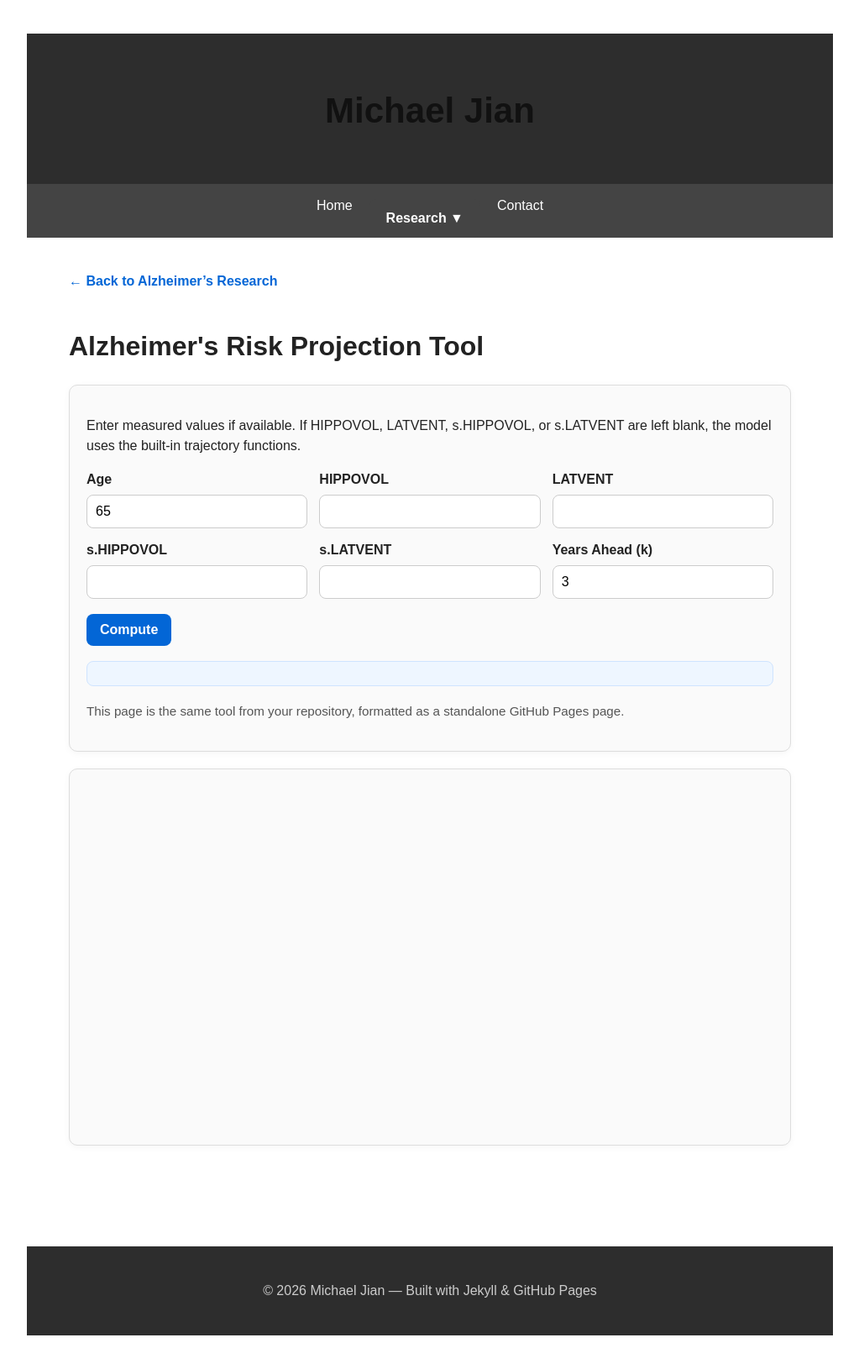
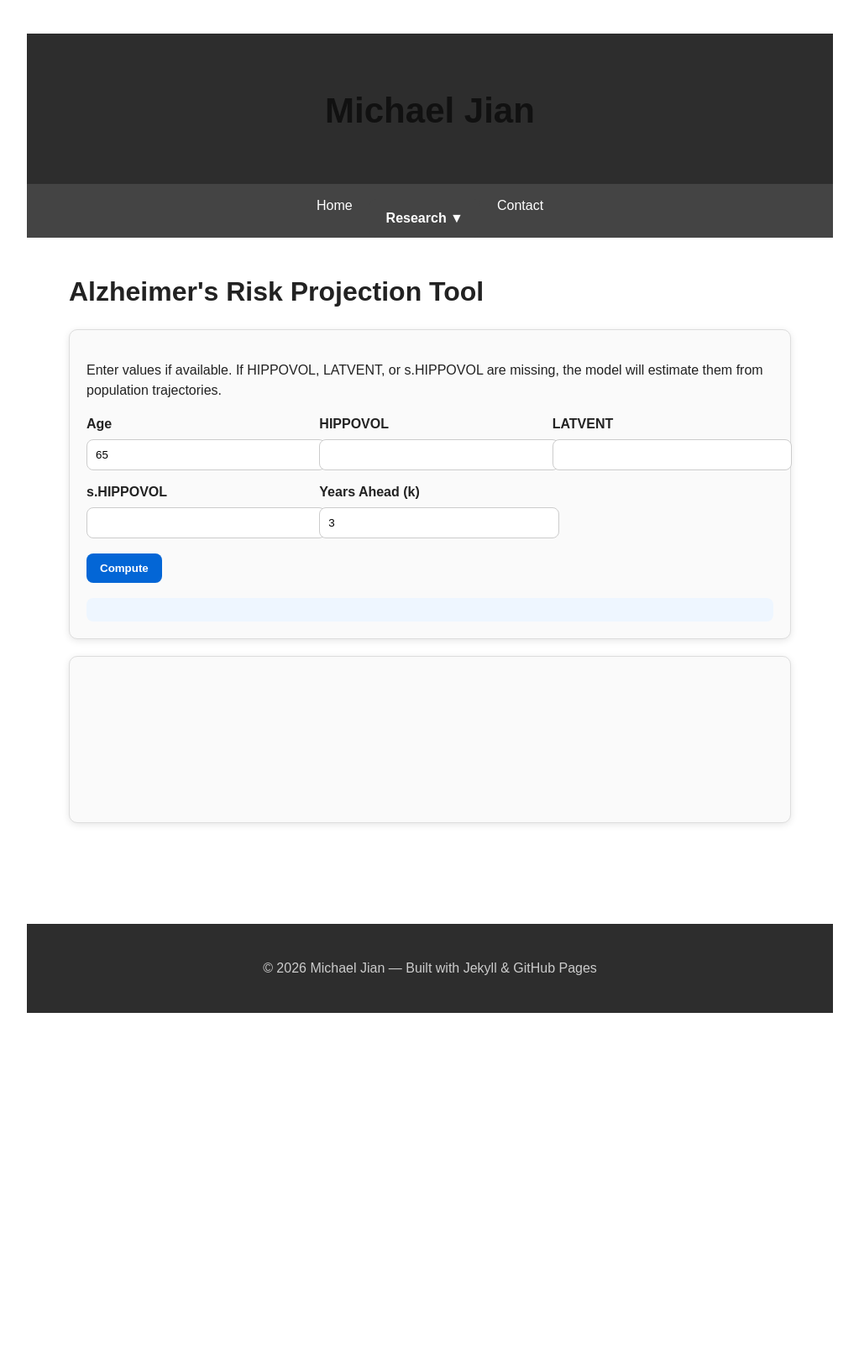
Before and after one commit to mcjian09/mcjian09.github.io, a Jekyll site: the page built from alzheimers-risk-tool.md, in a window 1280 px wide. Shown: the whole page at 84% size, without its empty margins (128-1151 px from the left). Built offline with Jekyll 4.4.1, drawn with Linux system fonts in a browser that asks for light colours; after the commit the page ends 1246 px from its top, so only the background shows below that; part of the change alters nothing that is shown.

Commit message:
Update alzheimers-risk-tool.md

```diff
--- a/alzheimers-risk-tool.md
+++ b/alzheimers-risk-tool.md
@@ -5,6 +5,7 @@ permalink: /alzheimers-risk-tool/
 ---
 
 <script src="https://cdn.jsdelivr.net/npm/chart.js"></script>
+
 <style>
   body {
     font-family: Arial, sans-serif;
@@ -16,20 +17,8 @@ permalink: /alzheimers-risk-tool/
     background: #fff;
   }
 
-  h1, h2, h3 {
+  h1 {
     color: #111;
-  }
-
-  .back-link {
-    display: inline-block;
-    margin-bottom: 20px;
-    color: #0366d6;
-    text-decoration: none;
-    font-weight: 600;
-  }
-
-  .back-link:hover {
-    text-decoration: underline;
   }
 
   .card {
@@ -38,7 +27,6 @@ permalink: /alzheimers-risk-tool/
     padding: 20px;
     margin: 20px 0;
     background: #fafafa;
-    box-shadow: 0 2px 8px rgba(0, 0, 0, 0.04);
   }
 
   .grid {
@@ -55,19 +43,16 @@ permalink: /alzheimers-risk-tool/
 
   .field input {
     width: 100%;
-    box-sizing: border-box;
     padding: 10px;
+    border-radius: 8px;
     border: 1px solid #ccc;
-    border-radius: 8px;
-    font-size: 1rem;
   }
 
   button {
     margin-top: 18px;
     padding: 10px 16px;
-    font-size: 1rem;
     font-weight: 600;
-    color: #fff;
+    color: white;
     background: #0366d6;
     border: none;
     border-radius: 8px;
@@ -83,12 +68,6 @@ permalink: /alzheimers-risk-tool/
     padding: 14px;
     border-radius: 8px;
     background: #eef6ff;
-    border: 1px solid #cfe4ff;
-  }
-
-  .note {
-    color: #555;
-    font-size: 0.95rem;
   }
 
   .chart-wrap {
@@ -96,64 +75,52 @@ permalink: /alzheimers-risk-tool/
   }
 </style>
 
-<a class="back-link" href="{{ '/alzheimers/' | relative_url }}">&larr; Back to Alzheimer's Research</a>
-
 <h1>Alzheimer's Risk Projection Tool</h1>
 
 <div class="card">
   <p>
-    Enter measured values if available. If HIPPOVOL, LATVENT, s.HIPPOVOL, or s.LATVENT
-    are left blank, the model uses the built-in trajectory functions.
+    Enter values if available. If HIPPOVOL, LATVENT, or s.HIPPOVOL are missing,
+    the model will estimate them from population trajectories.
   </p>
 
   <div class="grid">
     <div class="field">
-      <label for="age">Age</label>
-      <input id="age" type="number" step="any" value="65">
+      <label>Age</label>
+      <input id="age" type="number" value="65">
     </div>
 
     <div class="field">
-      <label for="H">HIPPOVOL</label>
-      <input id="H" type="number" step="any">
+      <label>HIPPOVOL</label>
+      <input id="H" type="number">
     </div>
 
     <div class="field">
-      <label for="L">LATVENT</label>
-      <input id="L" type="number" step="any">
+      <label>LATVENT</label>
+      <input id="L" type="number">
     </div>
 
     <div class="field">
-      <label for="sH">s.HIPPOVOL</label>
-      <input id="sH" type="number" step="any">
+      <label>s.HIPPOVOL</label>
+      <input id="sH" type="number">
     </div>
 
     <div class="field">
-      <label for="sL">s.LATVENT</label>
-      <input id="sL" type="number" step="any">
-    </div>
-
-    <div class="field">
-      <label for="k">Years Ahead (k)</label>
-      <input id="k" type="number" step="1" value="3">
+      <label>Years Ahead (k)</label>
+      <input id="k" type="number" value="3">
     </div>
   </div>
 
   <button onclick="compute()">Compute</button>
 
-  <h3 id="output"></h3>
-  <p class="note">
-    This page is the same tool from your repository, formatted as a standalone GitHub Pages page.
-  </p>
+  <div id="output"></div>
 </div>
 
 <div class="card chart-wrap">
-  <canvas id="chart" width="600" height="400"></canvas>
+  <canvas id="chart"></canvas>
 </div>
 
 <script>
 // ===== MODEL COEFFICIENTS =====
-
-// replace these with YOUR values
 const beta = {
   H: -1800,
   sH: -7400,
@@ -162,93 +129,98 @@ const beta = {
   age: -0.002
 };
 
-// trajectory models (example — replace with your fitted ones)
-function H_mean(age) { return 0.005 - 0.00002 * age + 0.0000002 * age * age; }
-function L_mean(age) { return 0.02 + 0.0001 * age; }
-function sH_mean(age) { return -0.00002 + (-0.0000005) * age; }
-function sL_mean(age) { return 0.0005 + 0.00001 * age; }
+// ===== TRAJECTORY MODELS =====
 
-// ===== CORE FUNCTION =====
-function predictOR(t, k, H, L, sH, sL) {
-  // fill missing
-  if (Number.isNaN(H))  H  = H_mean(t);
-  if (Number.isNaN(L))  L  = L_mean(t);
-  if (Number.isNaN(sH)) sH = sH_mean(t);
-  if (Number.isNaN(sL)) sL = sL_mean(t);
+// Hippocampus (quadratic)
+function H_mean(age) {
+  return 0.005 - 0.00002 * age + 0.0000002 * age * age;
+}
 
-  // evolve (linear version)
-  let Hf = H + k * sH;
-  let Lf = L + k * sL;
+// sH linear
+function sH_mean(age) {
+  return -0.00002 + (-0.0000005) * age;
+}
 
-  let sHf = sH;
-  let sLf = sL;
+// LATVENT exponential: log(L) = b0 + b1 * age
+const b0 = Math.log(0.02);  // replace
+const b1 = 0.01;            // replace
 
-  // delta
+function L_mean(age) {
+  return Math.exp(b0 + b1 * age);
+}
+
+// ===== CORE MODEL =====
+function predictOR(t, k, H, L, sH) {
+
+  if (H === undefined || Number.isNaN(H)) H = H_mean(t);
+  if (L === undefined || Number.isNaN(L)) L = L_mean(t);
+  if (sH === undefined || Number.isNaN(sH)) sH = sH_mean(t);
+
+  let sL = b1 * L;
+
+  // evolve H
+  let a_H = -0.0000005; // replace
+  let sH_mid = sH + (k/2) * a_H;
+  let Hf = H + k * sH_mid;
+  let sHf = sH + k * a_H;
+
+  // evolve L
+  let Lf = L * Math.exp(b1 * k);
+  let sLf = b1 * Lf;
+
   let dH = Hf - H;
   let dsH = sHf - sH;
   let dL = Lf - L;
   let dsL = sLf - sL;
-  let dage = k;
 
-  let m = beta.H * dH + beta.sH * dsH +
-          beta.L * dL + beta.sL * dsL +
-          beta.age * dage;
+  let m = beta.H * dH +
+          beta.sH * dsH +
+          beta.L * dL +
+          beta.sL * dsL +
+          beta.age * k;
 
   return Math.exp(m);
 }
 
-// ===== UI FUNCTION =====
+// ===== UI =====
 let chart;
 
 function compute() {
+
   let t = parseFloat(document.getElementById("age").value);
-  let k = parseInt(document.getElementById("k").value, 10);
+  let k = parseInt(document.getElementById("k").value);
 
   let H  = parseFloat(document.getElementById("H").value);
   let L  = parseFloat(document.getElementById("L").value);
   let sH = parseFloat(document.getElementById("sH").value);
-  let sL = parseFloat(document.getElementById("sL").value);
 
-  if (Number.isNaN(t)) {
-    document.getElementById("output").innerHTML = "Please enter a valid age.";
-    return;
-  }
-
-  if (Number.isNaN(k) || k < 1) {
-    document.getElementById("output").innerHTML = "Please enter a valid whole number for Years Ahead (k).";
-    return;
-  }
-
-  let OR = predictOR(t, k, H, L, sH, sL);
+  let OR = predictOR(t, k, H, L, sH);
 
   document.getElementById("output").innerHTML =
     "OR = " + OR.toFixed(3) +
     " | Increase = " + ((OR - 1) * 100).toFixed(1) + "%";
 
-  // ===== plot baseline curves =====
-  let ages = [55, 60, 65, 70, 75];
-  let ks = [1, 2, 3, 4, 5];
+  // ===== Plot =====
+  let ages = [50, 60, 70, 80, 90];
+  let ks = [1,2,3,4,5];
 
-  let datasets = ages.map(a => {
-    return {
-      label: "Age " + a,
-      data: ks.map(kk => (predictOR(a, kk) - 1) * 100),
-      borderWidth: 2,
-      fill: false
-    };
-  });
+  let datasets = ages.map(a => ({
+    label: "Age " + a,
+    data: ks.map(kk => (predictOR(a, kk) - 1) * 100),
+    borderWidth: 2,
+    fill: false
+  }));
 
-  // personalized point
-  let userData = ks.map(() => null);
-  if (k >= 1 && k <= ks.length) {
-    userData[k - 1] = (OR - 1) * 100;
-  }
+  // personalized curve
+  let userCurve = ks.map(kk => (predictOR(t, kk, H, L, sH) - 1) * 100);
 
   datasets.push({
     label: "You",
-    data: userData,
-    pointRadius: 6,
-    borderWidth: 0
+    data: userCurve,
+    borderColor: "black",
+    borderWidth: 3,
+    borderDash: [5,5],
+    pointRadius: 4
   });
 
   if (chart) chart.destroy();
@@ -261,20 +233,9 @@ function compute() {
     },
     options: {
       responsive: true,
-      maintainAspectRatio: true,
       scales: {
-        x: {
-          title: {
-            display: true,
-            text: "Years Ahead"
-          }
-        },
-        y: {
-          title: {
-            display: true,
-            text: "Percent Increase in OR"
-          }
-        }
+        x: { title: { display: true, text: "Years Ahead (k)" }},
+        y: { title: { display: true, text: "% Increase in Odds" }}
       }
     }
   });
```
